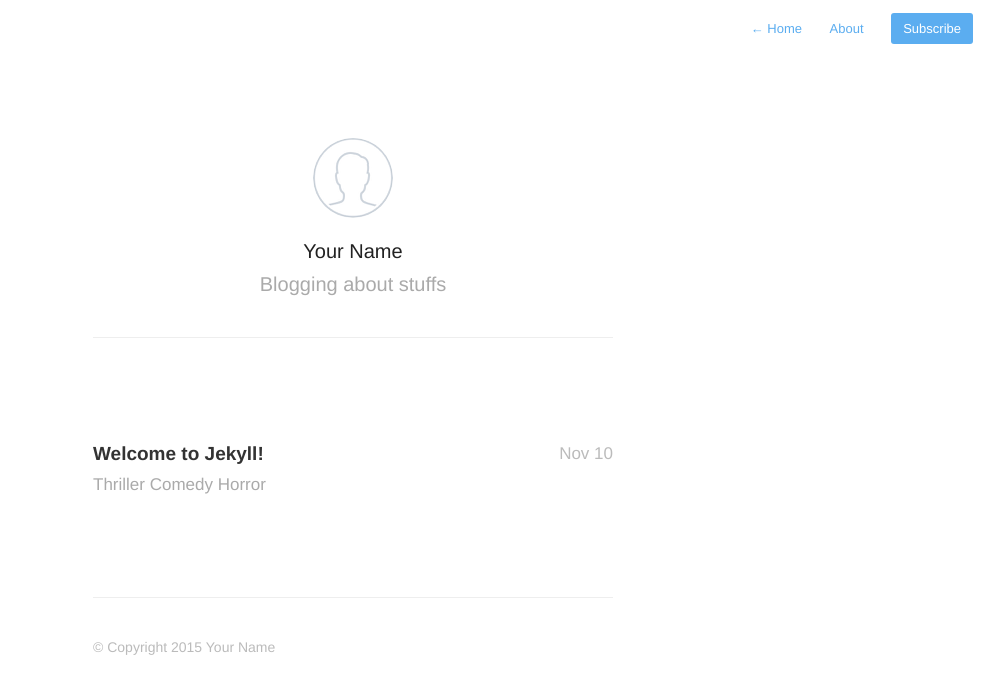
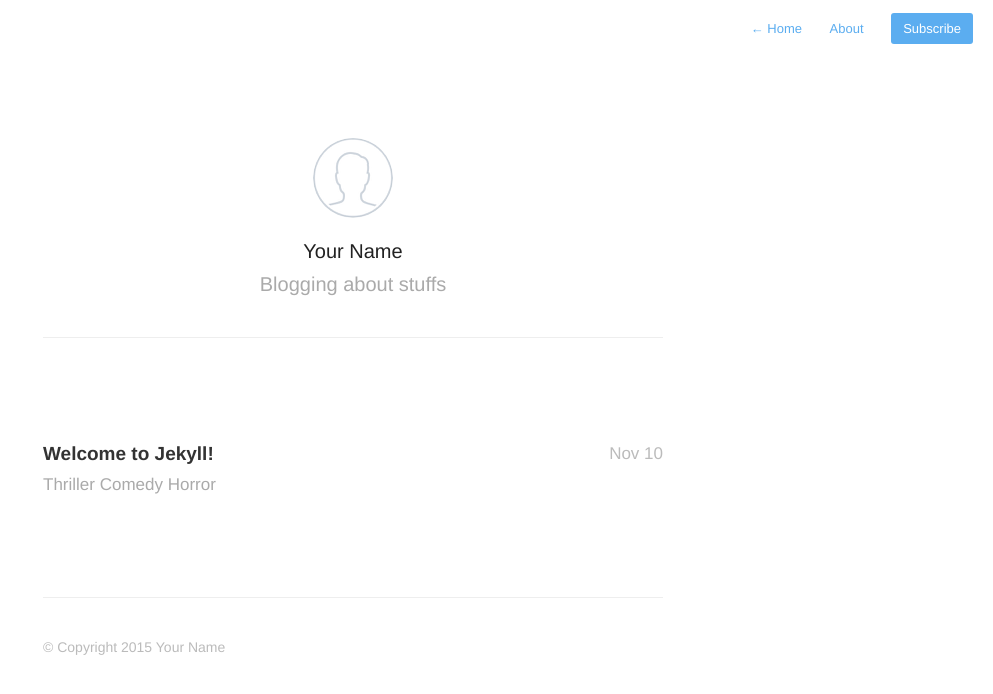
Before and after one commit to ibrand/ibrand.github.io, a Jekyll site: the page built from index.html, in a window 1280 px wide. Shown: the top 694 px of the page, without its empty margins (287-1280 px from the left). Built offline with Jekyll 4.4.1, drawn with Linux system fonts in a browser that asks for light colours; nearby versions of some CDN libraries; Markdown is read by kramdown in place of the engine named in the settings; the list of posts is cut into pages by our own code.

Commit message:
adjusted padding and width of the page content

```diff
--- a/assets/css/style.css
+++ b/assets/css/style.css
@@ -71,7 +71,7 @@ h2 {
 
 .profile #wrapper {
 	padding: 100px 40px 0px;
-	max-width: 600px;
+	max-width: 700px;
 	margin: 0 auto;
 }
 
@@ -139,13 +139,13 @@ nav.main-nav a.cta {
 }
 
 #wrapper {
-  max-width: 600px;
+  max-width: 700px;
   margin: 0 auto;
-  padding: 60px 40px 100px 40px;
+  padding: 40px 40px 100px 40px;
 }
 
 #wrapper.home {
-	max-width: 600px;
+	max-width: 700px;
 	margin: 0 auto;
 	padding: 0px 40px 20px 40px;
 }
```
